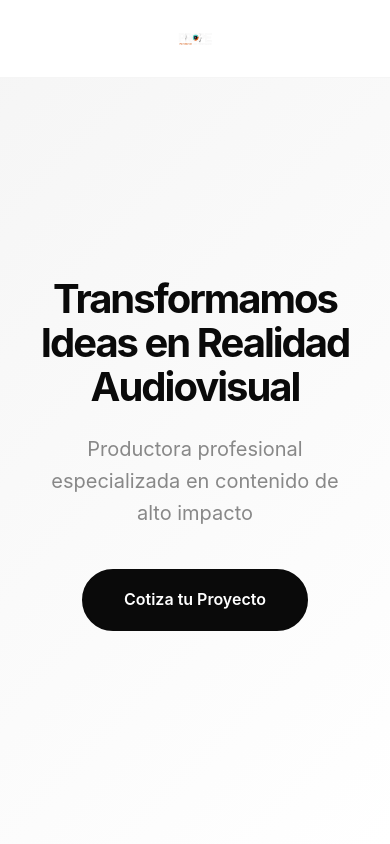
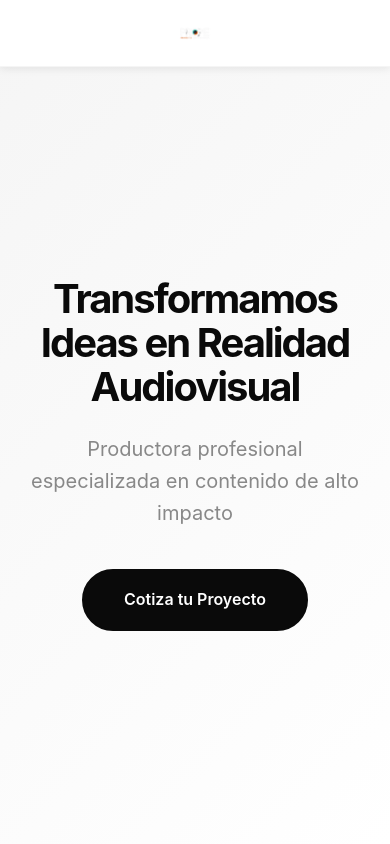
Before and after one commit to daario-toro/prope-studio, a website: page public/index.html in a window 390 px wide. Shown: the top 844 px of the page. Drawn offline with nearby package versions, Linux system fonts and the light colour scheme.

Commit message:
Corregir styles.css: eliminar efectos difuminados y ajustar logo

```diff
--- a/public/styles.css
+++ b/public/styles.css
@@ -35,18 +35,23 @@ header {
     position: fixed;
     top: 0;
     width: 100%;
-    background: rgba(255, 255, 255, 0.95);
-    backdrop-filter: blur(10px);
+    background: rgba(255, 255, 255, 0.98);
     z-index: 1000;
     border-bottom: 1px solid var(--color-gray-light);
+    box-shadow: var(--shadow-sm);
 }
 
 .navbar {
     max-width: 1200px;
     margin: 0 auto;
-    padding: 1rem 2rem;
+    padding: 0.8rem 2rem;
     display: flex;
     justify-content: space-between;
+    align-items: center;
+}
+
+.logo {
+    display: flex;
     align-items: center;
 }
 
@@ -57,7 +62,7 @@ header {
 }
 
 .logo-img {
-    height: 50px;
+    height: 45px;
     width: auto;
     display: block;
     transition: var(--transition);
@@ -70,7 +75,9 @@ header {
 .nav-links {
     display: flex;
     list-style: none;
-    gap: 2.5rem;
+    gap: 2rem;
+    margin: 0;
+    padding: 0;
 }
 
 .nav-links a {
@@ -338,9 +345,8 @@ footer {
 }
 
 .footer-logo-img {
-    height: 70px;
+    height: 60px;
     width: auto;
-    filter: brightness(0) invert(1);
     opacity: 0.9;
     transition: var(--transition);
 }
@@ -408,15 +414,23 @@ footer {
     }
 
     .logo-img {
-        height: 45px;
+        height: 40px;
     }
 
     .footer-logo-img {
-        height: 55px;
+        height: 50px;
     }
 
     .section-title {
         font-size: 2rem;
         margin-bottom: 2.5rem;
     }
+
+    .hero {
+        padding: 7rem 1.5rem 3rem;
+    }
+
+    section {
+        padding: 4rem 1.5rem;
+    }
 }
```
